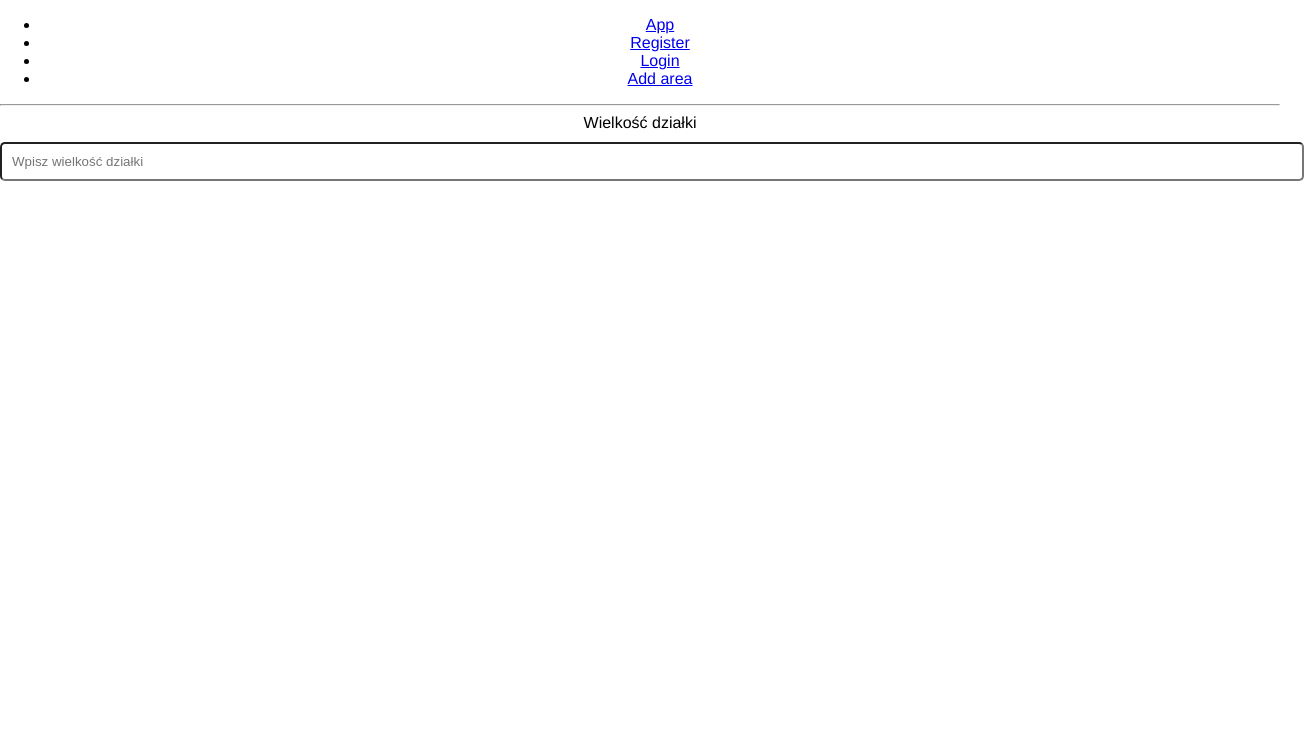
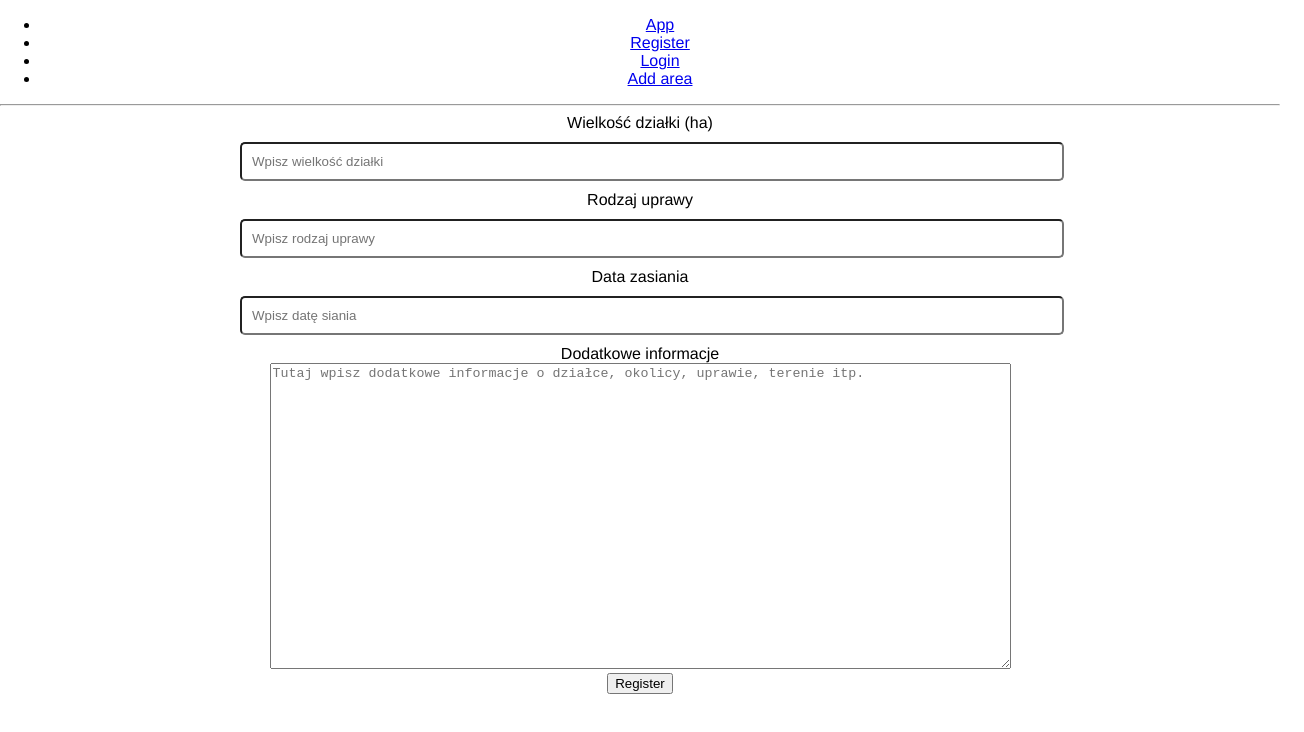
Before and after one commit to Mikolaj86/bees, a React (Create React App) app: page /add-area in a window 1280 px wide. Shown: the top 732 px of the page, 1304 px wide, since content can reach past the window. Built offline with nearby package versions, Linux system fonts and the light colour scheme.

Commit message:
add add-area axios

```diff
--- /dev/null
+++ b/src/components/TextArea.js
@@ -0,0 +1,18 @@
+import React from "react";
+
+const TextArea = props => (
+    <div className="form-group">
+        <label className="form-label">{props.title}</label> <br />
+        <textarea
+            className="form-control"
+            name={props.name}
+            rows={props.rows}
+            cols={props.cols}
+            value={props.value}
+            onChange={props.handleChange}
+            placeholder={props.placeholder}
+        />
+    </div>
+);
+
+export default TextArea;
--- a/src/components/add-area/add-area-fields.js
+++ b/src/components/add-area/add-area-fields.js
@@ -1,18 +1,45 @@
 import React from 'react';
-import Input from "../registration/Input";
+import Input from '../Input';
+import TextArea from '../TextArea'
 
 const AddAreaInput = props => {
     return (
         <div>
-            <form className="container-fluid">
+            <form className="container">
                 <Input
                     inputType={"number"}
-                    title={"Wielkość działki"}
+                    title={"Wielkość działki (ha)"}
                     name={"field_size"}
                     value={props.newArea.field_size}
                     placeholder={"Wpisz wielkość działki"}
                     handleChange={props.handleChange}
                 />
+                <Input
+                    inputType={"text"}
+                    title={"Rodzaj uprawy"}
+                    name={"crop_type"}
+                    value={props.newArea.crop_type}
+                    placeholder={"Wpisz rodzaj uprawy"}
+                    handleChange={props.handleChange}
+                />
+                <Input
+                    inputType={"number"}
+                    title={"Data zasiania"}
+                    name={"since_when_sown"}
+                    value={props.newArea.since_when_sown}
+                    placeholder={"Wpisz datę siania"}
+                    handleChange={props.handleChange}
+                />
+                <TextArea
+                    title={"Dodatkowe informacje"}
+                    rows={20}
+                    cols={90}
+                    value={props.newArea.additional_description}
+                    name={"additional_description"}
+                    handleChange={props.handleTextArea}
+                    placeholder={"Tutaj wpisz dodatkowe informacje o działce, okolicy, uprawie, terenie itp."}
+                />
+                <input onClick={props.addField} type="submit" value="Register"/>
             </form>
 
         </div>
--- a/src/components/add-area/add-area.js
+++ b/src/components/add-area/add-area.js
@@ -18,7 +18,7 @@ class AddArea extends Component {
         }
     }
 
-    handleInput(e) {
+    handleInput = (e) => {
         let value = e.target.value;
         let name = e.target.name;
         this.setState( prevState => {
@@ -29,6 +29,20 @@ class AddArea extends Component {
                 }
             }, () => console.log(this.state.newArea)
         )
+    }
+
+    handleTextArea = (e) => {
+        console.log("Inside handleTextArea");
+        let value = e.target.value;
+        this.setState(
+            prevState => ({
+                newArea: {
+                    ...prevState.newArea,
+                    additional_description: value
+                }
+            }),
+            () => console.log(this.state.newArea)
+        );
     }
 
     addField = async (event) => {
@@ -42,7 +56,7 @@ class AddArea extends Component {
             additional_description: this.state.newArea.additional_description,
         };
         this.setState({
-            areas: [...this.state.todos, newField],
+            areas: [...this.state.areas, newField],
             newArea: {}
         })
         const {data} = await Axios.post('http://localhost:8000/todoes_create/', newField)
@@ -51,7 +65,7 @@ class AddArea extends Component {
     render() {
         return (
           <div className="Add">
-              <AddAreaInput newArea={this.state.newArea} handleChange={this.handleInput} />
+              <AddAreaInput addField={this.addField} newArea={this.state.newArea} handleChange={this.handleInput} handleTextArea={this.handleTextArea}  />
           </div>
         );
     }
--- a/src/components/registration/register.css
+++ b/src/components/registration/register.css
@@ -20,6 +20,10 @@ body {
 }
 .registration_box2 {
 
+}
+.container {
+    width: 800px;
+    margin: 0 auto;
 }
 
 @media (min-width: 640px) {
--- a/src/components/registration/register.js
+++ b/src/components/registration/register.js
@@ -1,7 +1,7 @@
 import React, { Component } from 'react';
 import './register.css';
-import Select from "./Select";
-import Input from "./Input";
+import Select from "../Select";
+import Input from "../Input";
 import Axios from 'axios';
 
 
@@ -21,11 +21,10 @@ class RegisterUser extends Component {
             },
             typeOfUserOptions: ["Zwykły użytkownik", "Pszczelarz", "Rolnik"],
         }
-        this.handleInput = this.handleInput.bind(this);
     }
 
 
-    handleInput(e) {
+    handleInput = (e) => {
         let value = e.target.value;
         let name = e.target.name;
         this.setState( prevState => {
```
Also changed, not shown: src/components/Input.js (renamed from src/components/registration/Input.js), src/components/Select.js (renamed from src/components/registration/Select.js).
